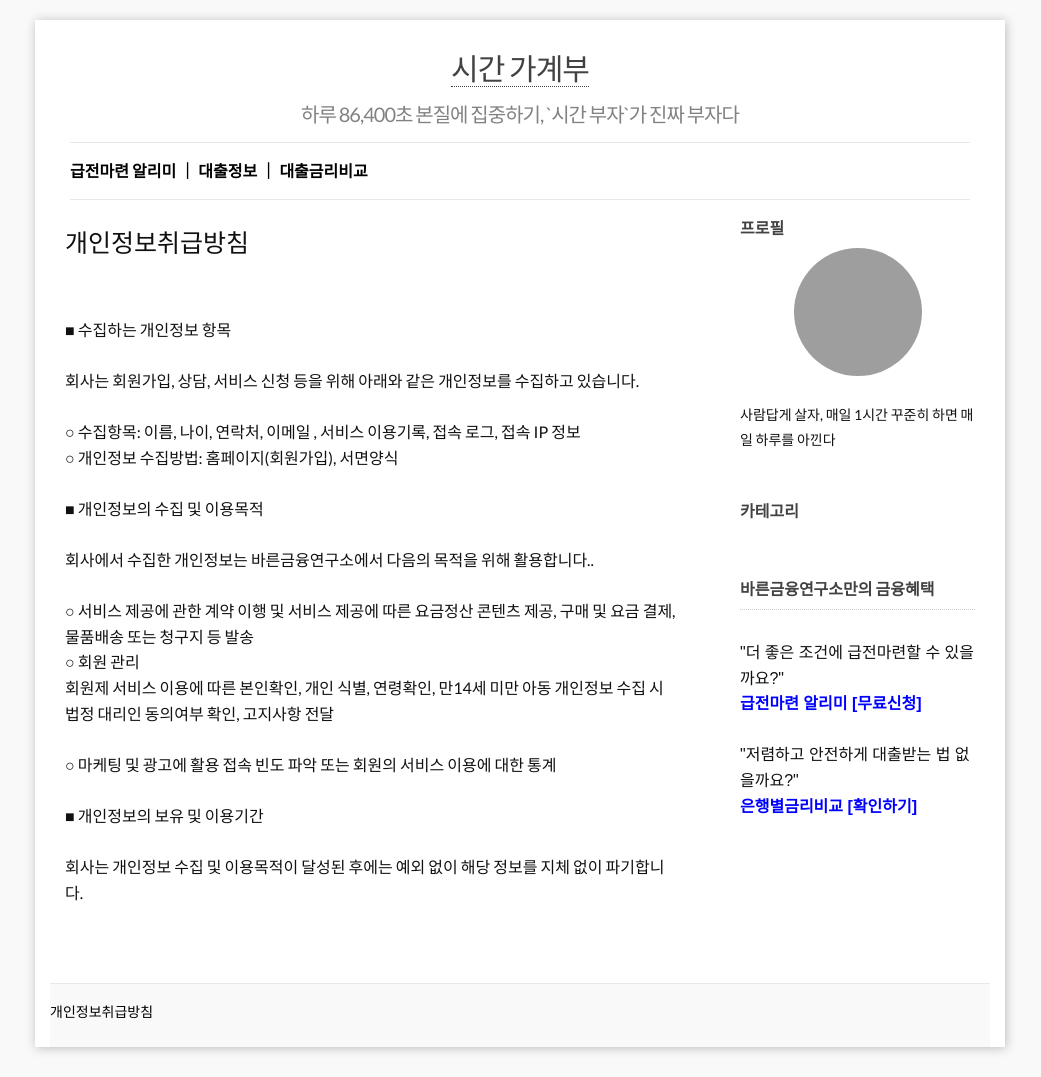
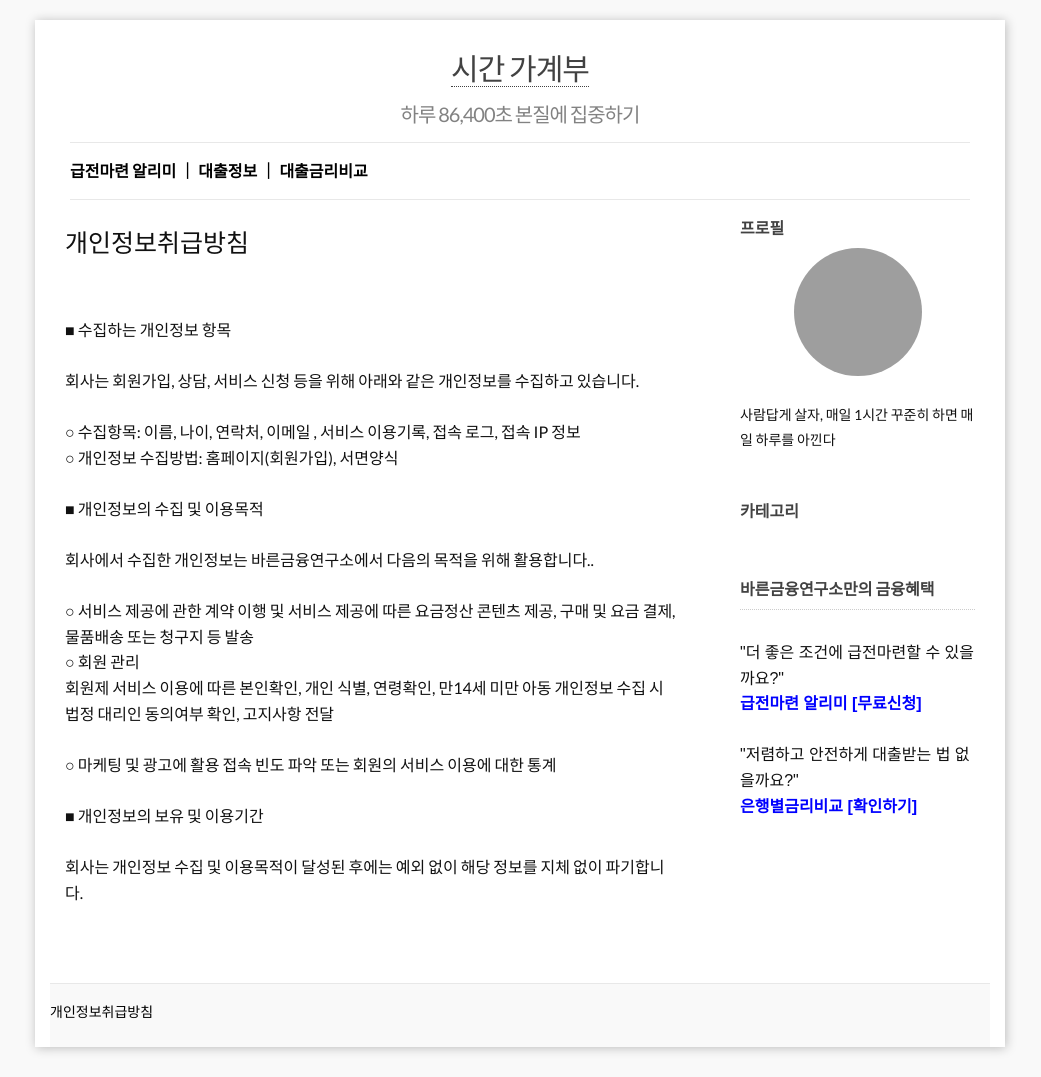
Before and after one commit to leevra/self-management.leeseungju.com, a Jekyll site: the page built from privacy.md, in a window 1280 px wide. Shown: the whole page, without its empty margins (120-1161 px from the left). Built offline with Jekyll 4.4.1, drawn with Linux system fonts in a browser that asks for light colours; grey boxes are pictures that could not be loaded.

Commit message:
Update _config.yml

```diff
--- a/_config.yml
+++ b/_config.yml
@@ -1,6 +1,6 @@
 ### Site info:
 title: 시간 가계부
-tagline: 하루 86,400초 본질에 집중하기, `시간 부자`가 진짜 부자다
+tagline: 하루 86,400초 본질에 집중하기
 author: 관리자
 email: help@leeseungju.com
 description: "노인은 황무지에 쇠꼬챙이로 구멍을 파더니 정성스럽게 도토리를 심고 있었습니다. 노인은 그렇게 비가 오나 눈이 오나 매일 100개의 도토리를 심는 노력을 3년째 계속하고 있었습니다. 1차세계대전을 참전한 후 10년이 지난 시점에 이 청년은 문득 노인을 생각해 내고 그 황무지를 찾았습니다. 놀랍게도 그곳은 노인이 심은 도토리가 자라 숲이 되어 있었습니다." # You can edit this line in _config.yml. It will appear in your document head meta and in your feed.xml site description
```
